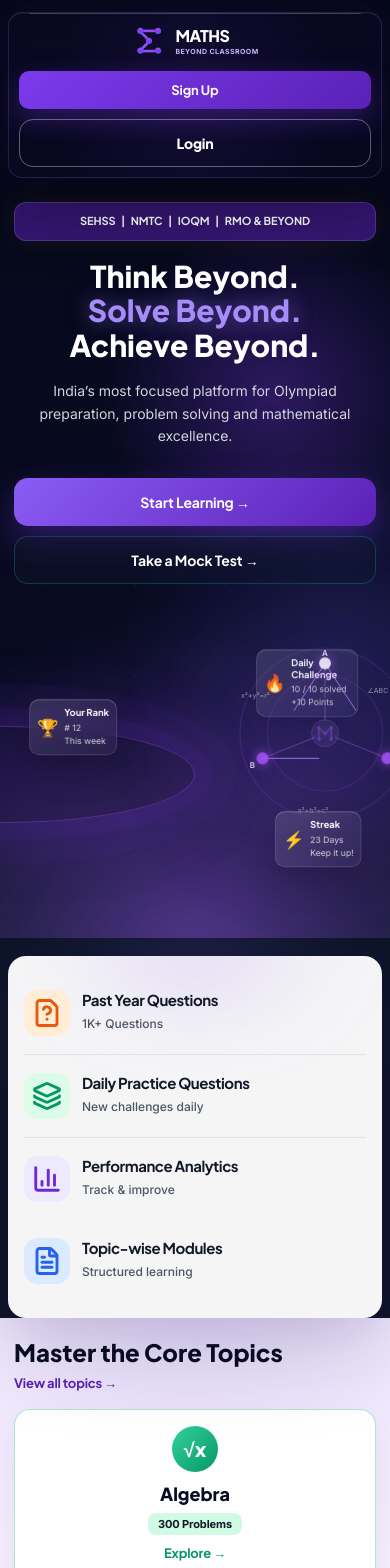
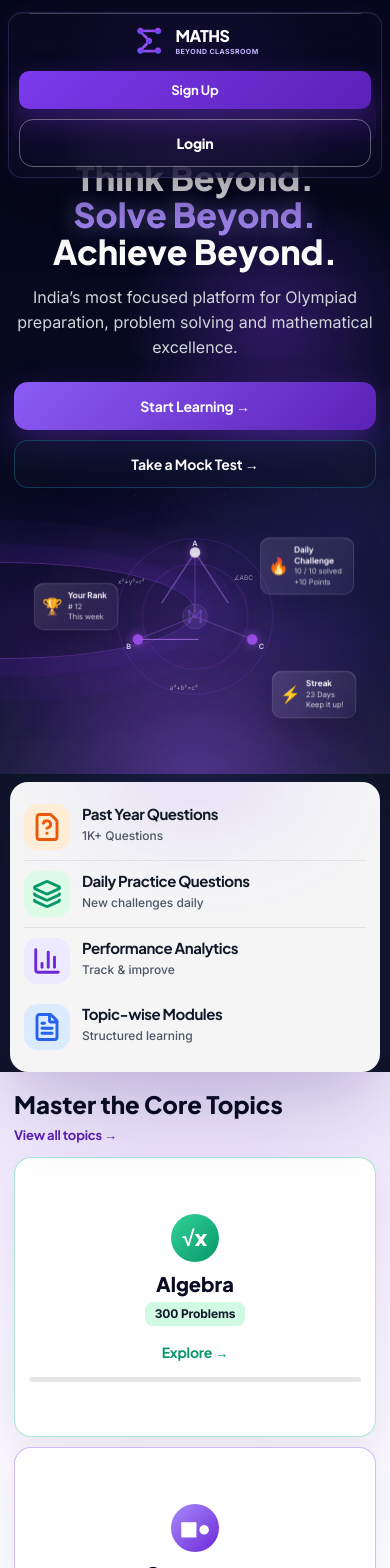
Before and after one commit to avilash07it/maths-beyond-classroom, a React (Vite) app: page / in a window 390 px wide. Shown: the top 1568 px of the page. Built offline with nearby package versions, Linux system fonts and the light colour scheme; no server answers.

Commit message:
Responsiveness Improvement 1

```diff
--- a/src/App.jsx
+++ b/src/App.jsx
@@ -1,6 +1,7 @@
 import "./App.css";
 
-import { BrowserRouter, Routes, Route } from "react-router-dom";
+import { AnimatePresence } from "framer-motion";
+import { BrowserRouter, Routes, Route, useLocation } from "react-router-dom";
 
 import Navbar from "./components/Navbar/Navbar";
 import Hero from "./components/Hero/Hero";
@@ -50,11 +51,12 @@ function HomePage() {
   );
 }
 
-function App() {
+function AnimatedRoutes() {
+  const location = useLocation();
+
   return (
-    <div className="app">
-      <BrowserRouter>
-        <Routes>
+    <AnimatePresence mode="wait" initial={false}>
+      <Routes location={location} key={location.pathname}>
         <Route path="/" element={<HomePage />} />
         <Route path="/login" element={<Login />} />
         <Route path="/register" element={<Register />} />
@@ -83,6 +85,15 @@ function App() {
           element={<ProtectedRoute><TopicDetail /></ProtectedRoute>}
         />
       </Routes>
+    </AnimatePresence>
+  );
+}
+
+function App() {
+  return (
+    <div className="app">
+      <BrowserRouter>
+        <AnimatedRoutes />
       </BrowserRouter>
     </div>
   );
--- a/src/components/FeatureStrip/FeatureStrip.css
+++ b/src/components/FeatureStrip/FeatureStrip.css
@@ -346,3 +346,41 @@
   }
 
 }
+
+/* Mobile homepage refinement */
+@media (max-width:768px){
+
+  .feature-strip{
+    width:calc(100% - 32px);
+    margin-top:8px;
+    padding:14px 16px;
+    border-radius:18px;
+  }
+
+  .feature-item{
+    padding:12px 0;
+    gap:12px;
+  }
+
+  .feature-icon{
+    width:46px;
+    height:46px;
+    font-size:25px;
+  }
+
+  .feature-item h3{
+    margin-bottom:3px;
+  }
+}
+
+@media (max-width:400px){
+
+  .feature-strip{
+    width:calc(100% - 20px);
+    padding:12px 14px;
+  }
+
+  .feature-item{
+    padding:10px 0;
+  }
+}
--- a/src/components/Footer/Footer.css
+++ b/src/components/Footer/Footer.css
@@ -409,3 +409,67 @@ overflow: hidden;
   }
 
 }
+
+/* Mobile homepage refinement */
+@media (max-width:768px){
+
+  .footer{
+    padding:24px 22px 18px;
+    gap:20px;
+  }
+
+  .footer-logo{
+    margin-bottom:10px;
+    gap:10px;
+  }
+
+  .footer-logo-img{
+    width:50px;
+    height:50px;
+  }
+
+  .footer-brand h2{
+    font-size:24px;
+    line-height:1.08;
+  }
+
+  .footer-brand p{
+    margin-top:10px;
+    font-size:13px;
+    line-height:1.55;
+  }
+
+  .footer-links{
+    grid-template-columns:repeat(2, minmax(0, 1fr));
+    gap:16px 18px;
+  }
+
+  .footer-links h4{
+    margin-bottom:8px;
+    font-size:14px;
+  }
+
+  .footer-links a{
+    margin-bottom:6px;
+    font-size:13px;
+    line-height:1.35;
+  }
+
+  .footer-bottom{
+    margin-top:4px;
+    padding-top:12px;
+    font-size:12px;
+  }
+}
+
+@media (max-width:400px){
+
+  .footer{
+    padding:20px 14px 16px;
+    gap:18px;
+  }
+
+  .footer-links{
+    gap:14px;
+  }
+}
--- a/src/components/Hero/Hero.css
+++ b/src/components/Hero/Hero.css
@@ -837,3 +837,118 @@ bottom: 115px;
   }
 
 }
+
+/* Mobile homepage refinement */
+@media (max-width:768px){
+
+  .hero-section{
+    padding:112px 22px 28px;
+    gap:12px;
+    min-height:auto;
+    align-items:start;
+  }
+
+  .hero-left h1{
+    font-size:clamp(34px, 8.2vw, 42px);
+    line-height:1.1;
+    margin-bottom:14px;
+  }
+
+  .hero-left p{
+    max-width:34rem;
+    font-size:16px;
+    line-height:1.58;
+  }
+
+  .exam-pill{
+    margin-bottom:16px;
+  }
+
+  .hero-actions{
+    margin-top:22px;
+    gap:10px;
+  }
+
+  .primary-action,
+  .secondary-action{
+    min-height:48px;
+  }
+
+  .hero-right{
+    height:285px;
+    margin-top:2px;
+    overflow:visible;
+  }
+
+  .premium-math-visual{
+    width:min(280px, 74vw);
+    height:min(280px, 74vw);
+    top:0;
+    animation:floatVisualMobile 8s ease-in-out infinite;
+  }
+
+  .float-card{
+    min-width:124px;
+    max-width:138px;
+    padding:10px 11px;
+    gap:8px;
+    border-radius:14px;
+    transform:scale(.78);
+  }
+
+  .float-card b{
+    font-size:12px;
+  }
+
+  .float-card span{
+    margin-top:2px;
+    font-size:11px;
+    line-height:1.35;
+  }
+
+  .rank-card{
+    left:0;
+    top:72px;
+  }
+
+  .challenge-card{
+    right:0;
+    top:24px;
+  }
+
+  .streak-card{
+    right:0;
+    bottom:22px;
+  }
+}
+
+@keyframes floatVisualMobile{
+  0%,100%{
+    transform:translateX(-50%) translateY(0);
+  }
+
+  50%{
+    transform:translateX(-50%) translateY(-8px);
+  }
+}
+
+@media (max-width:400px){
+
+  .hero-section{
+    padding:104px 14px 24px;
+    gap:10px;
+  }
+
+  .hero-right{
+    height:250px;
+  }
+
+  .premium-math-visual{
+    width:min(238px, 72vw);
+    height:min(238px, 72vw);
+  }
+
+  .float-card{
+    transform:scale(.68);
+  }
+}
--- a/src/components/PageTransition.jsx
+++ b/src/components/PageTransition.jsx
@@ -5,18 +5,22 @@ function PageTransition({ children }) {
     <motion.div
       initial={{
         opacity: 0,
-    filter: "blur(8px)",
+        y: 14,
       }}
       animate={{
         opacity: 1,
-    filter: "blur(0px)",
+        y: 0,
       }}
       exit={{
         opacity: 0,
-    filter: "blur(6px)",
+        y: -10,
       }}
       transition={{
-    duration: 0.3,
+        duration: 0.24,
+        ease: [0.22, 1, 0.36, 1],
+      }}
+      style={{
+        willChange: "opacity, transform",
       }}
     >
       {children}
--- a/src/components/PracticeSection/PracticeSection.css
+++ b/src/components/PracticeSection/PracticeSection.css
@@ -886,3 +886,47 @@
   }
 
 }
+
+/* Mobile homepage refinement */
+@media (max-width:768px){
+
+  .practice-section{
+    padding:16px 22px;
+    gap:16px;
+  }
+
+  .mock-card,
+  .problem-card{
+    padding:18px;
+    border-radius:17px;
+  }
+
+  .mock-card h2{
+    margin:10px 0 12px;
+  }
+
+  .mock-actions{
+    margin-top:18px;
+  }
+
+  .problem-topic{
+    margin:10px 0 12px;
+  }
+
+  .problem-body{
+    gap:16px;
+  }
+
+  .trophy-area{
+    min-height:176px;
+    margin-top:8px;
+  }
+}
+
+@media (max-width:400px){
+
+  .practice-section{
+    padding:12px 14px;
+    gap:12px;
+  }
+}
--- a/src/components/StatsBar/StatsBar.css
+++ b/src/components/StatsBar/StatsBar.css
@@ -324,3 +324,40 @@
   }
 
 }
+
+/* Mobile homepage refinement */
+@media (max-width:768px){
+
+  .stats-bar{
+    margin:12px 22px 0;
+    padding:16px 18px;
+    gap:12px;
+    border-radius:15px;
+  }
+
+  .stat-item{
+    gap:12px;
+  }
+
+  .stat-icon{
+    width:42px;
+    height:42px;
+  }
+
+  .stat-item h3{
+    font-size:32px;
+    line-height:1;
+  }
+
+  .stat-item p{
+    font-size:14px;
+  }
+}
+
+@media (max-width:400px){
+
+  .stats-bar{
+    margin:10px 14px 0;
+    padding:14px;
+  }
+}
--- a/src/components/TestSeriesBanner/TestSeriesBanner.css
+++ b/src/components/TestSeriesBanner/TestSeriesBanner.css
@@ -361,3 +361,43 @@
   }
 
 }
+
+/* Mobile homepage refinement */
+@media (max-width:768px){
+
+  .test-banner{
+    margin:14px 22px 22px;
+    padding:18px;
+    gap:16px;
+    border-radius:17px;
+  }
+
+  .banner-left{
+    gap:12px;
+  }
+
+  .banner-icon{
+    width:46px;
+    height:46px;
+  }
+
+  .banner-left h2{
+    font-size:26px;
+  }
+
+  .banner-left p{
+    line-height:1.5;
+  }
+
+  .banner-btn{
+    min-height:48px;
+  }
+}
+
+@media (max-width:400px){
+
+  .test-banner{
+    margin:12px 14px 20px;
+    padding:16px;
+  }
+}
--- a/src/components/TopicExplorer/TopicExplorer.css
+++ b/src/components/TopicExplorer/TopicExplorer.css
@@ -560,3 +560,74 @@
   }
 
 }
+
+/* Mobile homepage refinement */
+@media (max-width:768px){
+
+  .topic-section{
+    padding:24px 22px 18px;
+  }
+
+  .topic-header{
+    gap:8px;
+    margin-bottom:14px;
+  }
+
+  .topic-grid{
+    gap:12px;
+  }
+
+  .topic-card{
+    min-height:182px;
+    padding:14px 16px 13px;
+    border-radius:17px;
+    justify-content:center;
+  }
+
+  .topic-icon{
+    width:48px;
+    height:48px;
+    margin-bottom:10px;
+    font-size:22px;
+  }
+
+  .topic-card h3{
+    font-size:20px;
+    line-height:1.15;
+  }
+
+  .topic-card span{
+    margin-top:7px;
+    padding:5px 10px;
+    font-size:12px;
+  }
+
+  .topic-card p{
+    margin:8px 0 7px;
+    min-height:36px;
+    display:grid;
+    place-items:center;
+    font-size:14px;
+  }
+
+  .topic-progress{
+    height:5px;
+    margin-top:0;
+  }
+}
+
+@media (max-width:400px){
+
+  .topic-section{
+    padding:18px 14px 14px;
+  }
+
+  .topic-grid{
+    gap:10px;
+  }
+
+  .topic-card{
+    min-height:170px;
+    padding:13px 14px 12px;
+  }
+}
```
Lines whose indentation alone changed are shown as unchanged.
